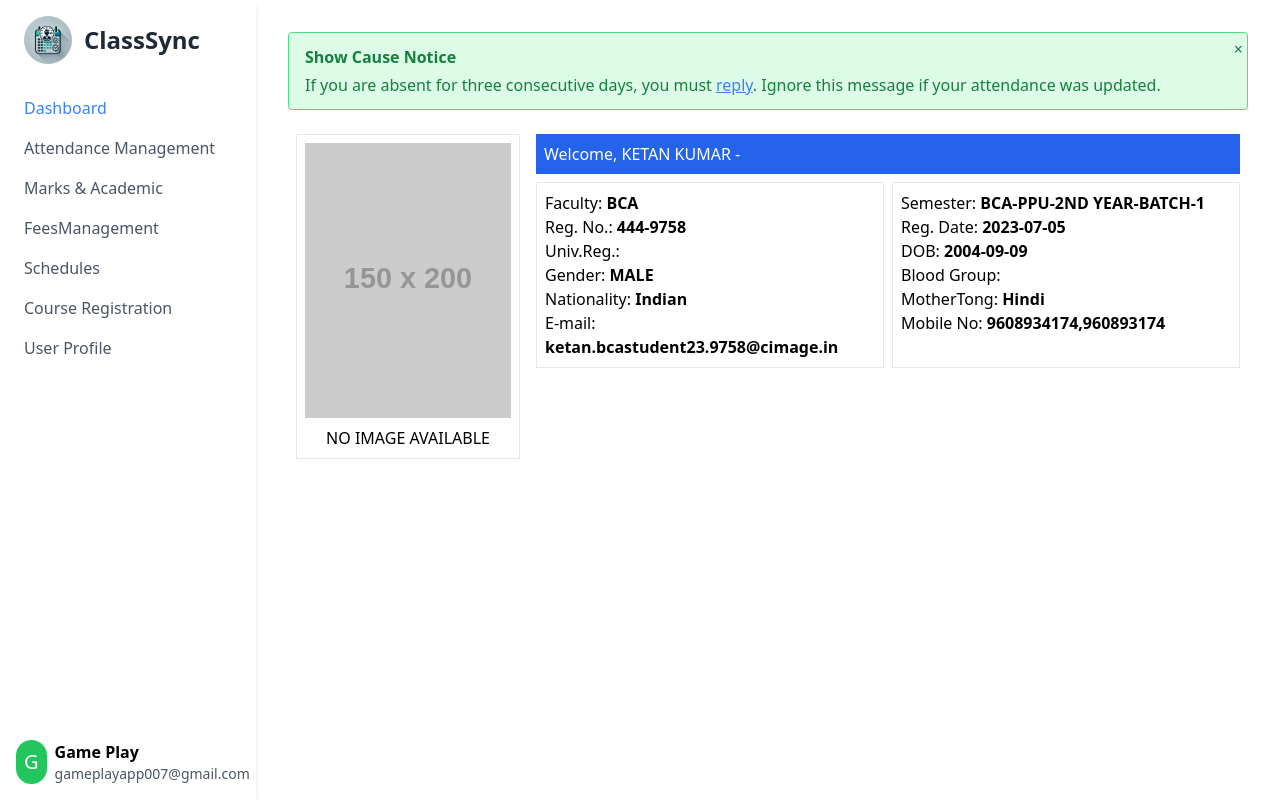
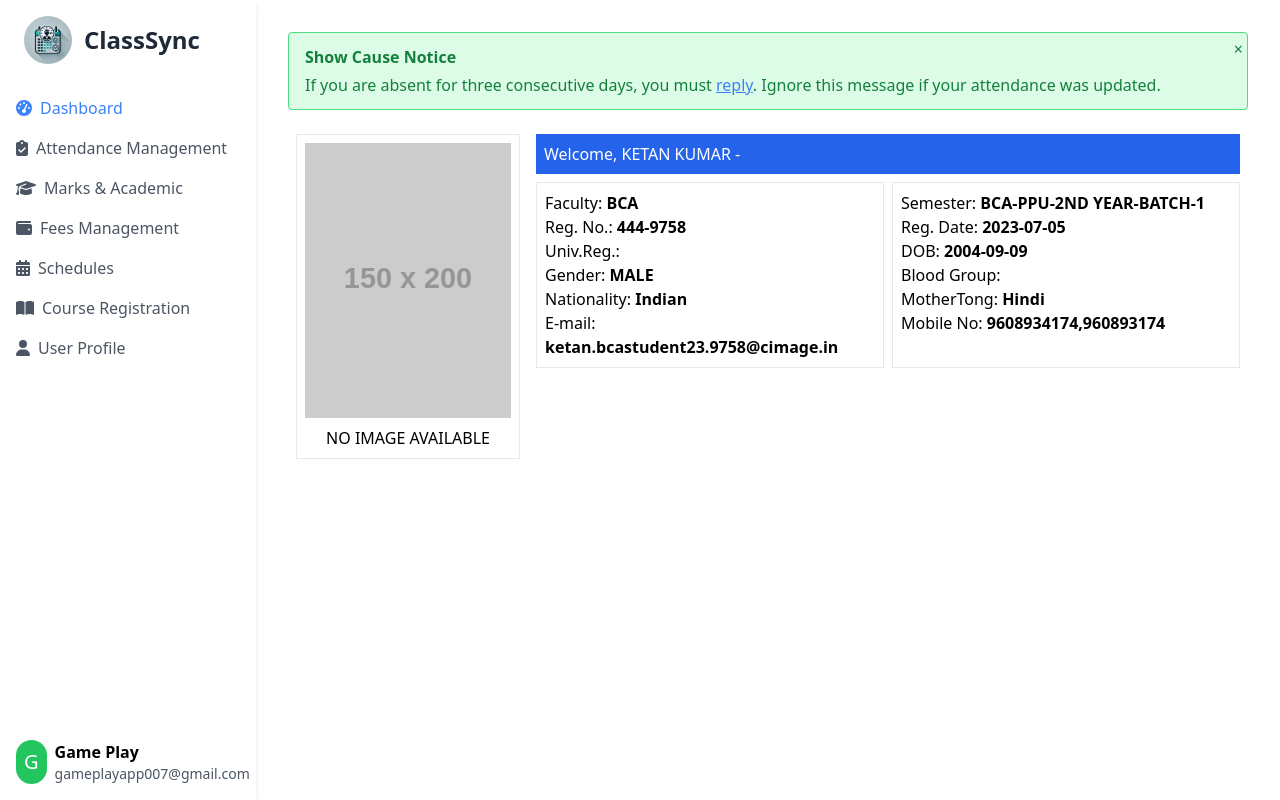
Before and after one commit to Gamerking177/classync, a React (Create React App) app: page / in a window 1280 px wide. Built offline with nearby package versions, Linux system fonts and the light colour scheme.

Commit message:
added icons to sidebar

```diff
--- a/package.json
+++ b/package.json
@@ -3,6 +3,9 @@
   "version": "0.1.0",
   "private": true,
   "dependencies": {
+    "@fortawesome/fontawesome-svg-core": "^6.6.0",
+    "@fortawesome/free-solid-svg-icons": "^6.6.0",
+    "@fortawesome/react-fontawesome": "^0.2.2",
     "@testing-library/jest-dom": "^5.17.0",
     "@testing-library/react": "^13.4.0",
     "@testing-library/user-event": "^13.5.0",
--- a/src/components/Sidebar.js
+++ b/src/components/Sidebar.js
@@ -2,10 +2,12 @@
 
 import React from 'react';
 import { Link } from 'react-router-dom';
-import Logo from '../assets/logo/logo.png'
+import { FontAwesomeIcon } from '@fortawesome/react-fontawesome';
+import { faTachometerAlt, faClipboardCheck, faGraduationCap, faWallet, faCalendarAlt, faBookOpen, faUser } from '@fortawesome/free-solid-svg-icons';
+import Logo from '../assets/logo/logo.png';
 
 const Sidebar = () => (
-    <div className="bg-white h-screen w-64 p-4 shadow-md">
+    <div className="bg-white h-screen w-64 p-4 shadow-md relative">
         <div className="flex items-center mb-8">
             <img
                 src={Logo}
@@ -15,61 +17,54 @@ const Sidebar = () => (
             <h3 className="ml-3 text-2xl font-semibold text-gray-800">ClassSync</h3>
         </div>
 
-
         <nav>
             <ul>
                 <li className="mb-4">
                     <Link to="/" className="flex items-center text-blue-500">
-                        <i className="fas fa-tachometer-alt mr-2"></i>
+                        <FontAwesomeIcon icon={faTachometerAlt} className="mr-2" />
                         Dashboard
                     </Link>
                 </li>
                 <li className="mb-4">
                     <Link to="/attendance" className="flex items-center text-gray-600">
-                        <i className="fas fa-user-graduate mr-2"></i>
+                        <FontAwesomeIcon icon={faClipboardCheck} className="mr-2" />
                         Attendance Management
                     </Link>
                 </li>
                 <li className="mb-4">
                     <Link to="/marks&academic" className="flex items-center text-gray-600">
-                        <i className="fas fa-hand-paper mr-2"></i>
+                        <FontAwesomeIcon icon={faGraduationCap} className="mr-2" />
                         Marks & Academic
                     </Link>
                 </li>
-
-
-
                 <li className="mb-4">
                     <Link to="/fees" className="flex items-center text-gray-600">
-                        <i className="fas fa-bullhorn mr-2"></i>
-                        FeesManagement
+                        <FontAwesomeIcon icon={faWallet} className="mr-2" />
+                        Fees Management
                     </Link>
                 </li>
-
-
                 <li className="mb-4">
-                    <Link to="/Schedules" className="flex items-center text-gray-600">
-                        <i className="fas fa-hand-paper mr-2"></i>
+                    <Link to="/schedules" className="flex items-center text-gray-600">
+                        <FontAwesomeIcon icon={faCalendarAlt} className="mr-2" />
                         Schedules
                     </Link>
                 </li>
-
-
                 <li className="mb-4">
-                    <Link to="register-courses" className="flex items-center text-gray-600">
-                        <i className="fas fa-chart-line mr-2"></i>
+                    <Link to="/register-courses" className="flex items-center text-gray-600">
+                        <FontAwesomeIcon icon={faBookOpen} className="mr-2" />
                         Course Registration
                     </Link>
                 </li>
                 <li className="mb-4">
                     <Link to="/user-profile" className="flex items-center text-gray-600">
-                        <i className="fas fa-hand-paper mr-2"></i>
+                        <FontAwesomeIcon icon={faUser} className="mr-2" />
                         User Profile
                     </Link>
                 </li>
-
             </ul>
         </nav>
+
+        {/* Profile Footer Section */}
         <div className="absolute bottom-4 left-4 flex items-center">
             <div className="bg-green-500 p-2 rounded-full">
                 <span className="text-white text-xl">G</span>
```
Also changed, not shown: 1 other file (tests, documents, lock files or other folders).
